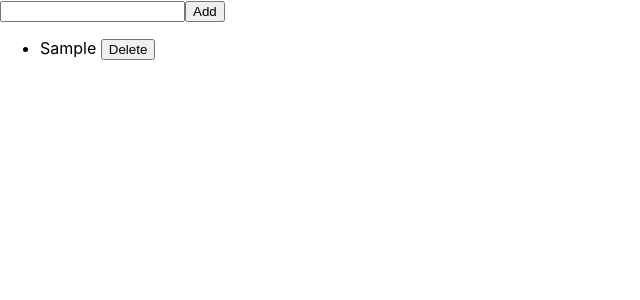
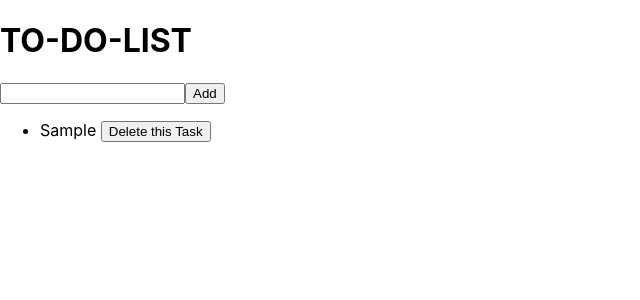
Before and after one commit to Eshhaa11/to-do-list, a React (Create React App) app: page / in a window 1280 px wide. Both pictures are taken after typing "Sample" into the empty fields and a click on the button "Add". Shown: the top 300 px of the page, without its empty margins (0-640 px from the left). Built offline with nearby package versions, Linux system fonts and the light colour scheme.

Commit message:
added h1

```diff
--- a/src/Components/Todo.js
+++ b/src/Components/Todo.js
@@ -18,6 +18,7 @@ function App() {
 
       return (
         <div>
+            <h1>TO-DO-LIST</h1>
           <input
             type="text"
             value={taskInput}
@@ -28,7 +29,7 @@ function App() {
           <ul>
             {tasks.map((task, index) => (
               <li key={index}>
-                {task} <button onClick={() => deleteTask(index)}>Delete</button>
+                {task} <button onClick={() => deleteTask(index)}>Delete this Task</button>
               </li>
             ))}
           </ul>
```
